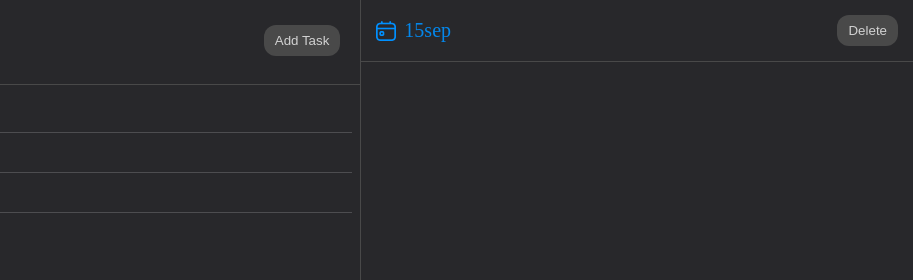
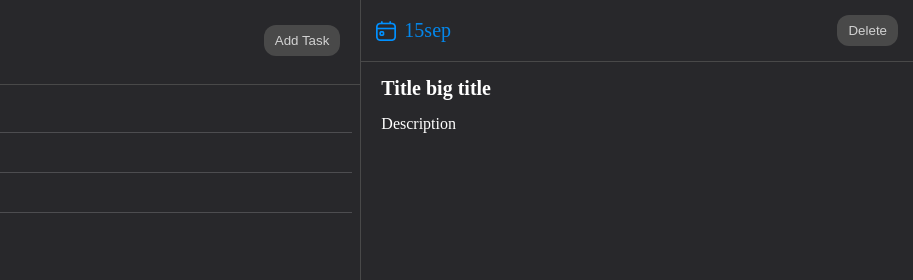
Before and after one commit to rainygodz/todo-list, a website built with webpack: page dist/index.html in a window 1280 px wide. Shown: the top 280 px of the page, 367-1280 px from the left. Built offline with nearby package versions, Linux system fonts and the light colour scheme.

Commit message:
feat: complete task-details section

```diff
--- a/dist/index.html
+++ b/dist/index.html
@@ -96,6 +96,10 @@
           </div>
         </div>
       </div>
+      <div class="task-details">
+        <div class="title">Title big title</div>
+        <div class="description">Description</div>
+      </div>
     </div>
   </div>
 
--- a/dist/style.css
+++ b/dist/style.css
@@ -219,3 +219,21 @@ button img {
 #delBtn:hover {
   color: red;
 }
+
+.task-details {
+  display: flex;
+  flex-direction: column;
+  gap: 15px;
+  padding: 15px 20px;
+}
+
+.task-details .description {
+  color: #ffffff;
+  font-size: 16px;
+}
+
+.task-details .title {
+  color: #ffffff;
+  font-size: 20px;
+  font-weight: 700;
+}
```
